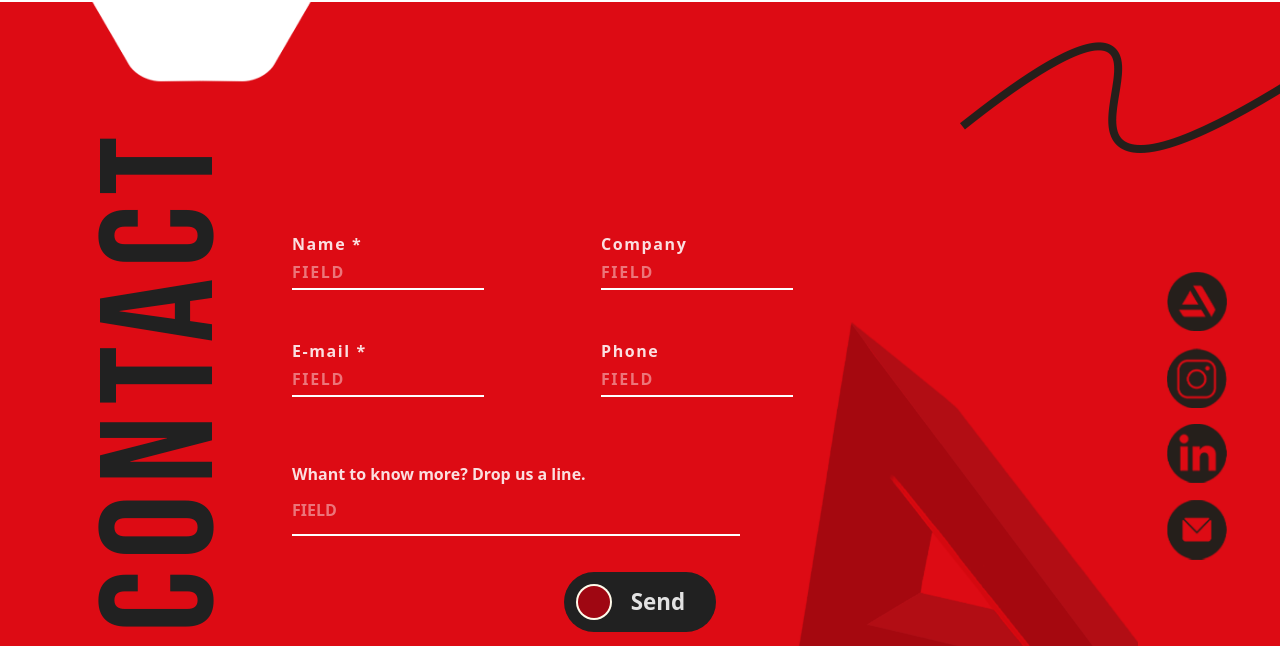
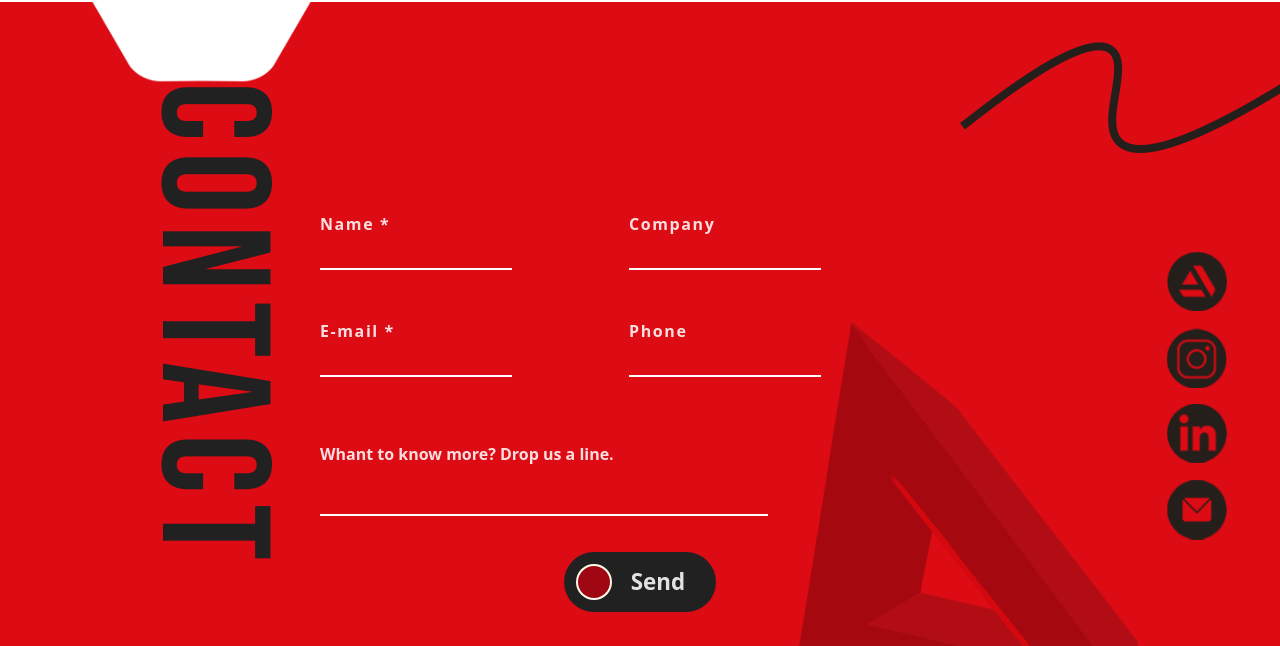
Before and after one commit to Keymor/3D-portfolio, a React (Vite) app: page / in a window 1280 px wide. Shown: the part 2518-3164 px from the top of the page. Built offline with nearby package versions, Linux system fonts and the light colour scheme.

Commit message:
fix UI + form

```diff
--- a/src/App.css
+++ b/src/App.css
@@ -9,12 +9,18 @@ body {
   font-weight: 600;
 }
 
-.fontPortfolio {
+.fontPortfolio, .fontContact{
   font-family: "Bebas Neue", sans-serif;
-  font-size: 20vh;
+  font-size: 10vw;
   color: rgb(33, 33, 33);
   text-align: center;
   letter-spacing: 1.4vh;
+  writing-mode: vertical-lr;
+}
+
+.fontContact {
+  writing-mode: sideways-lr;
+  font-size: 12vw;
 }
 
 .fontAbout {
--- a/src/pagesComponent/contact.tsx
+++ b/src/pagesComponent/contact.tsx
@@ -31,40 +31,40 @@ export default function Contact() {
         <div className="w-screen h-screen bg-[rgb(221,11,20)] flex flex-col relative">
             <img className="absolute h-[91px] w-[243px] scale-92 top-28 left-20 z-9" src={headerWhite} alt=""></img>
             <div className="w-full h-30 bg-white" />
+            <div className="w-[220px] h-[60vh] my-auto ml-23 absolute top-1/4 left-0">
+                <h1 className="fontContact leading-[8vw] ml-auto mr-auto pl-[1vw]">CONTACT</h1>
+            </div>
             <div className="flex relative my-auto pt-25 z-1">
-                <div className="flex flex-row y-auto gap-[6vw]">
-                    <div className="w-[9vw] h-[60vh] my-auto ml-25 flex relative pl-[5vw]">
-                        <h1 className="fontPortfolio size-fit leading-0 whitespace-nowrap origin-left -rotate-90 mt-auto">CONTACT</h1>
-                    </div>
+                <div className="flex flex-row ml-[25%]">
                     <form ref={form} onSubmit={sendEmail} className="w-[50vw] h-[40vh] my-auto flex flex-col">
                         <div style={{ letterSpacing: '0.1rem' }} className="w-fit gap-x-[5vw] h-2/3 grid grid-cols-2">
                             <div className="w-fit h-fit flex flex-col fontFamLogo gap-1">
                                 <h2>Name *</h2>
-                                <input placeholder="FIELD" name="name" type="text"></input>
+                                <input required name="name" type="text" className="outline-0"></input>
                                 <div className="w-[15vw] h-0.5 bg-white" />
                             </div>
                             <div className="w-fit h-fit flex flex-col fontFamLogo gap-1">
                                 <h2>Company</h2>
-                                <input placeholder="FIELD" name='company' type="text"></input>
+                                <input name='company' type="text" className="outline-0"></input>
                                 <div className="w-[15vw] h-0.5 bg-white" />
                             </div>
                             <div className="w-fit h-fit flex flex-col fontFamLogo gap-1">
                                 <h2>E-mail *</h2>
-                                <input placeholder="FIELD" name="email" type="email"></input>
+                                <input required name="email" type="email" className="outline-0"></input>
                                 <div className="w-[15vw] h-0.5 bg-white" />
                             </div>
                             <div className="w-fit h-fit flex flex-col fontFamLogo gap-1">
                                 <h2>Phone</h2>
-                                <input placeholder="FIELD" name="phone" type="text"></input>
+                                <input name="phone" type="text" className="outline-0"></input>
                                 <div className="w-[15vw] h-0.5 bg-white" />
                             </div>
                         </div>
                         <div className="w-[35vw] h-fit flex flex-col fontFamLogo gap-3 my-auto z-1">
                             <h2>Whant to know more? Drop us a line.</h2>
-                            <input placeholder="FIELD" name='lineField' type="text"></input>
+                            <input name='lineField' type="text" className="outline-0"></input>
                             <div className="w-full h-0.5 bg-white z-1" />
                         </div>
-                        <button type="submit" className="p-3 min-w-38 translate-x-1/2 bg-[rgb(33,33,33)] rounded-4xl absolute bottom-0 right-1/2 cursor-pointer flex flex-row z-10">
+                        <button type="submit" className="p-3 min-w-38 translate-x-1/2 bg-[rgb(33,33,33)] rounded-4xl absolute -bottom-20 right-1/2 cursor-pointer flex flex-row z-10">
                             <div className="size-9 rounded-full bg-amber-50 my-auto flex" >
                                 <div className="size-8 bg-red-800 rounded-full m-auto" />
                             </div>
@@ -90,6 +90,7 @@ export default function Contact() {
             </div>
             <div className=" bg-[url('/logoBig.png')] h-[45vh] w-[27vw] absolute bottom-0 right-1/9 bg-no-repeat bg-cover opacity-25 z-0" />
             <div className="bg-[url('/figCont.png')] h-50 w-80 absolute top-[20vh] right-0 bg-no-repeat" />
+            <div className="w-full h-10"/>
         </div>
     )
 }
--- a/src/pagesComponent/portfolio.tsx
+++ b/src/pagesComponent/portfolio.tsx
@@ -13,8 +13,8 @@ export default function Portfolio() {
                 <ImageBox bgColor="rgb(200, 6, 6)" scale={420} positionX={-37} positionY={0} img="url(/homeImg2.jpg)" ofset={-7} />
                 <ImageBox bgColor="rgb(32, 32, 32)" scale={420} positionX={-40} positionY={0} img="url(/homeImg3.jpg)" ofset={-1} />
                 <ImageBox bgColor="rgb(200, 6, 6)" scale={280} positionX={-17} positionY={-5} img="url(/sword.jpg)" ofset={-6} />
-                <div className="-translate-y-[7.5vh] h-[68vh] w-[8vw] rounded-[4rem] text-center relative">
-                    <h1 className="rotate-90 left-13 absolute justify-center w-fit origin-bottom-left fontPortfolio leading-0 whitespace-nowrap">PORTFOLIO</h1>
+                <div className="h-[75vh] w-[8vw] relativ">
+                    <h1 className="fontPortfolio whitespace-nowrap size-fit -translate-x-3/10 text-start">PORTFOLIO</h1>
                 </div>
             </div>
             <div className=" absolute bg-[url('/fig1.png')] bg-cover bottom-10 left-15 w-39 h-40 z-1" />
```
Also changed, not shown: 1 other file (tests, documents, lock files or other folders).
